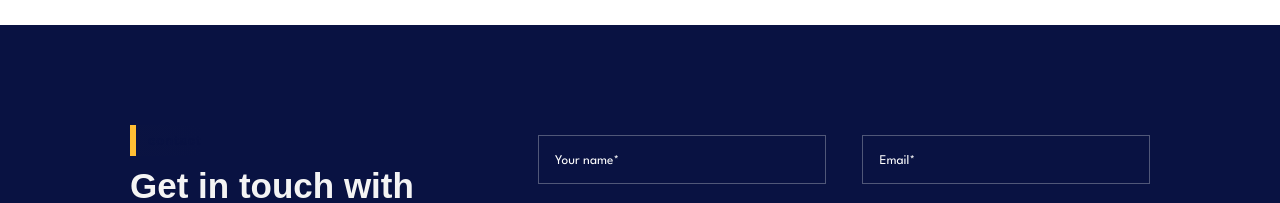
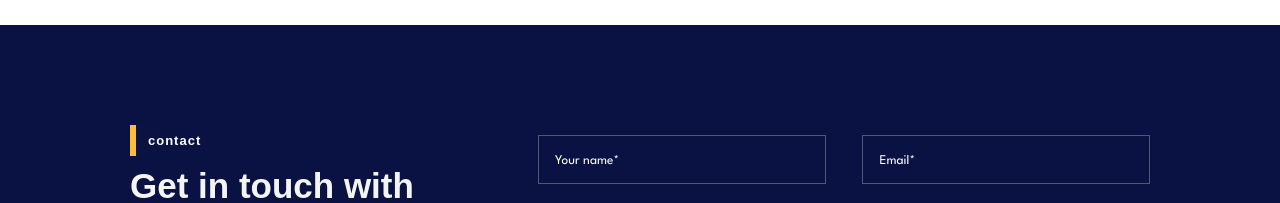
Before and after one commit to 4cub3/TransitFlow, a React (Create React App) app: page / in a window 1280 px wide. Shown: the part 5160-5363 px from the top of the page. Built offline with nearby package versions, Linux system fonts and the light colour scheme.

Commit message:
tiny change

```diff
--- a/src/components/getintouch/getintouch.module.scss
+++ b/src/components/getintouch/getintouch.module.scss
@@ -23,6 +23,10 @@
       flex: 0 0 30%;
       @include screenSize($bp-xmd) {
         flex: 0 0 100%;
+      }
+
+      & p{
+        color: #fff !important;
       }
       & h2 {
         font-size: $heading-lg;
```
